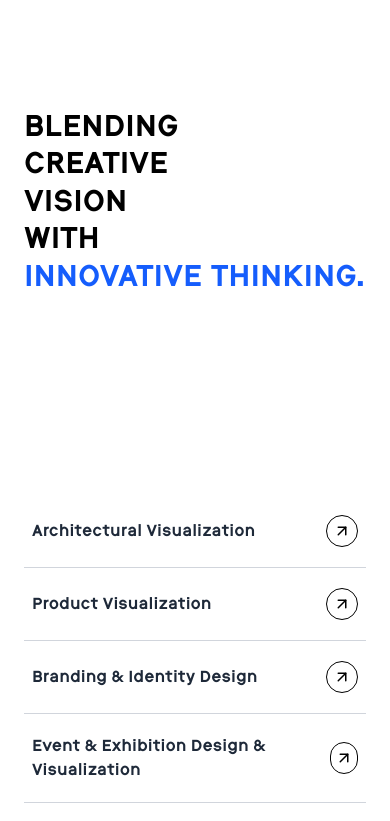
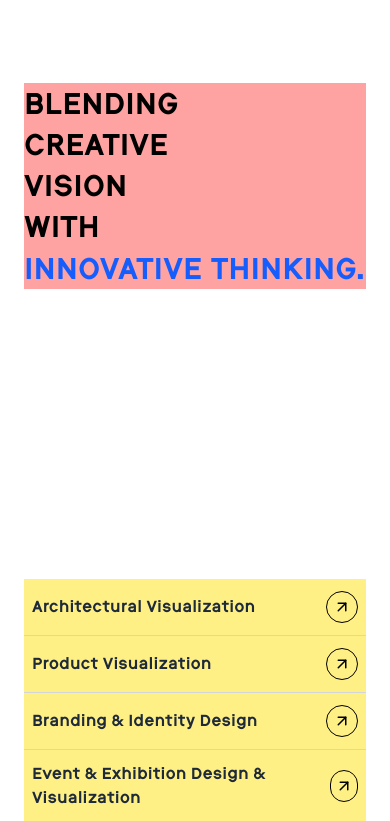
Before and after one commit to Vishalpatil0111/23dstudio, a React (Vite) app: page / in a window 390 px wide. Shown: the part 3080-3901 px from the top of the page. Built offline with nearby package versions, Linux system fonts and the light colour scheme.

Commit message:
verceljson

```diff
--- a/src/Components/Home/HeroNav.jsx
+++ b/src/Components/Home/HeroNav.jsx
@@ -1,12 +1,8 @@
 import React, { useRef, useEffect, useState } from 'react';
 import { FiArrowUpRight } from 'react-icons/fi';
 import gsap from 'gsap';
-import { sections } from '../Data/sectionsData'
+import { sections } from '../Data/sectionsData';
 import { Link } from 'react-router-dom';
-
-
-
-
 
 function HeroNav() {
     const linesRef = useRef([]);
@@ -18,16 +14,17 @@ function HeroNav() {
         // Left headline animation
         gsap.from(linesRef.current, {
             opacity: 0,
-            y: 50,
+            y: 40,
             duration: 1,
             stagger: 0.2,
             ease: 'power2.out',
         });
 
         // Right service items animation
+        const isMobile = window.innerWidth < 768;
         gsap.to(serviceRefs.current, {
-            opacity: 100,
-            y: 20,
+            opacity: 1,
+            y: isMobile ? 0 : 20, // no vertical shift on mobile
             duration: 1,
             stagger: 0.2,
             ease: 'power2.out',
@@ -53,12 +50,11 @@ function HeroNav() {
     }, [hoverImg]);
 
     return (
-        <>
         <div className="relative w-full font-[bitum] overflow-hidden min-h-screen flex flex-col
-             md:flex-row items-center justify-between px-6  sm:px-12 md:px-12 py-12 sm:gap-3 md:gap-5 max-w-screen-xl mx-auto">
+             md:flex-row items-center justify-between px-6 sm:px-8 md:px-12 py-6 sm:py-8 md:py-12  sm:gap-6 md:gap-8 max-w-screen-xl mx-auto">
 
             {/* Hover Image Preview - Hidden on mobile */}
-                <div className="hidden md:block absolute top-0 right-0 w-1/2 h-full pointer-events-none z-0">
+            <div className="absolute inset-0 md:right-0 md:w-1/2 md:h-full hidden bg-green-50 md:block pointer-events-none z-0">
                 {hoverImg && (
                     <img
                         ref={imgRef}
@@ -70,12 +66,13 @@ function HeroNav() {
             </div>
 
             {/* Left - Animated Headline */}
-                <div className="w-full md:w-1/2 flex flex-col justify-center z-10">
+            <div className="w-full md:w-1/2 h-fit bg-red-300 flex flex-col justify-center z-10">
                 {["BLENDING", "CREATIVE", "VISION", "WITH", "INNOVATIVE THINKING."].map((line, i) => (
                     <h1
                         key={i}
                         ref={(el) => (linesRef.current[i] = el)}
-                            className={`text-3xl sm:text-4xl md:text-5xl font-bold leading-tight ${line.includes("INNOVATIVE") ? "text-blue-600" : "text-black"
+                        className={`text-3xl sm:text-4xl md:text-5xl font-bold leading-snug sm:leading-tight ${
+                            line.includes("INNOVATIVE") ? "text-blue-600" : "text-black"
                         }`}
                     >
                         {line}
@@ -84,14 +81,14 @@ function HeroNav() {
             </div>
 
             {/* Right - Service List */}
-                <div className="w-full md:w-1/2  flex flex-col divide-y divide-gray-300 z-10">
+            <div className="w-full md:w-1/2 flex flex-col divide-y bg-yellow-200 divide-gray-300 z-10">
                 {sections.map((service, index) => (
                     <Link
                         key={index}
                         to={`services/work/${service.id}`}
                         onClick={() => window.scrollTo(0, 0)}
                         ref={(el) => (serviceRefs.current[index] = el)}
-                            className="flex items-center justify-between py-5 group hover:bg-gray-50 px-2 cursor-pointer transition"
+                        className="flex items-center justify-between py-3 sm:py-4 md:py-5 group hover:bg-gray-50 px-2 cursor-pointer transition"
                         onMouseEnter={() => setHoverImg(service.image)}
                         onMouseLeave={() => setHoverImg(null)}
                     >
@@ -102,14 +99,9 @@ function HeroNav() {
                             <FiArrowUpRight className="text-lg" />
                         </div>
                     </Link>
-
                 ))}
-
             </div>
-
         </div>
-
-        </>
     );
 }
 
```
Lines whose indentation alone changed are shown as unchanged.
